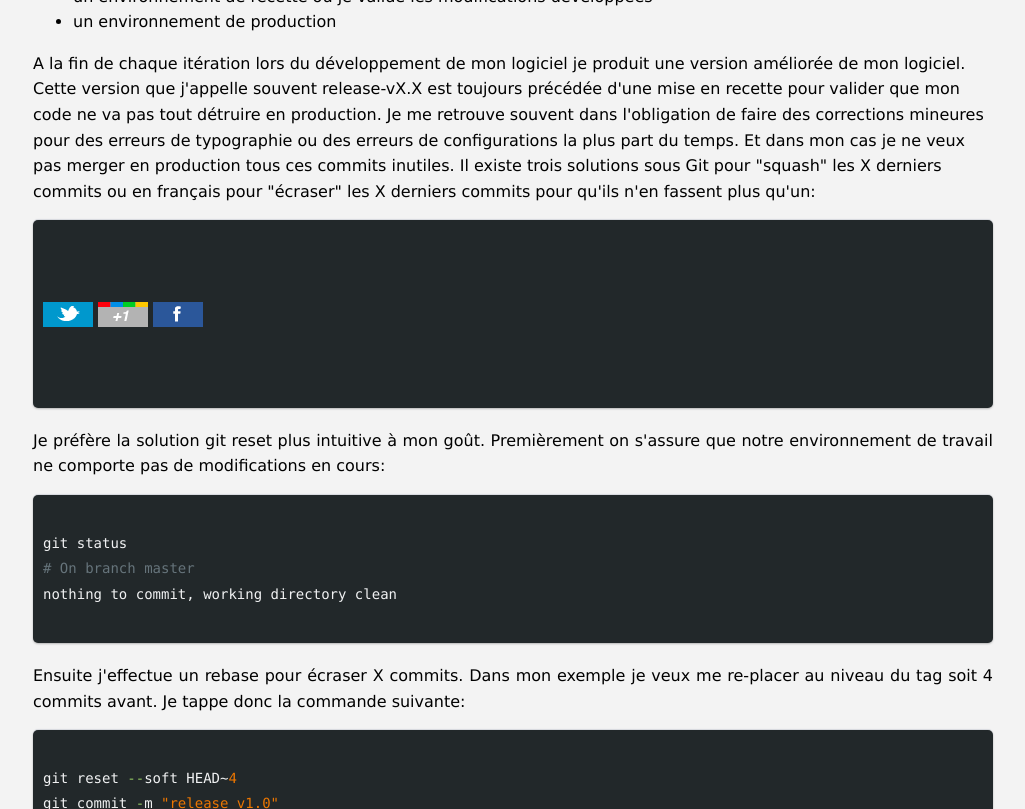
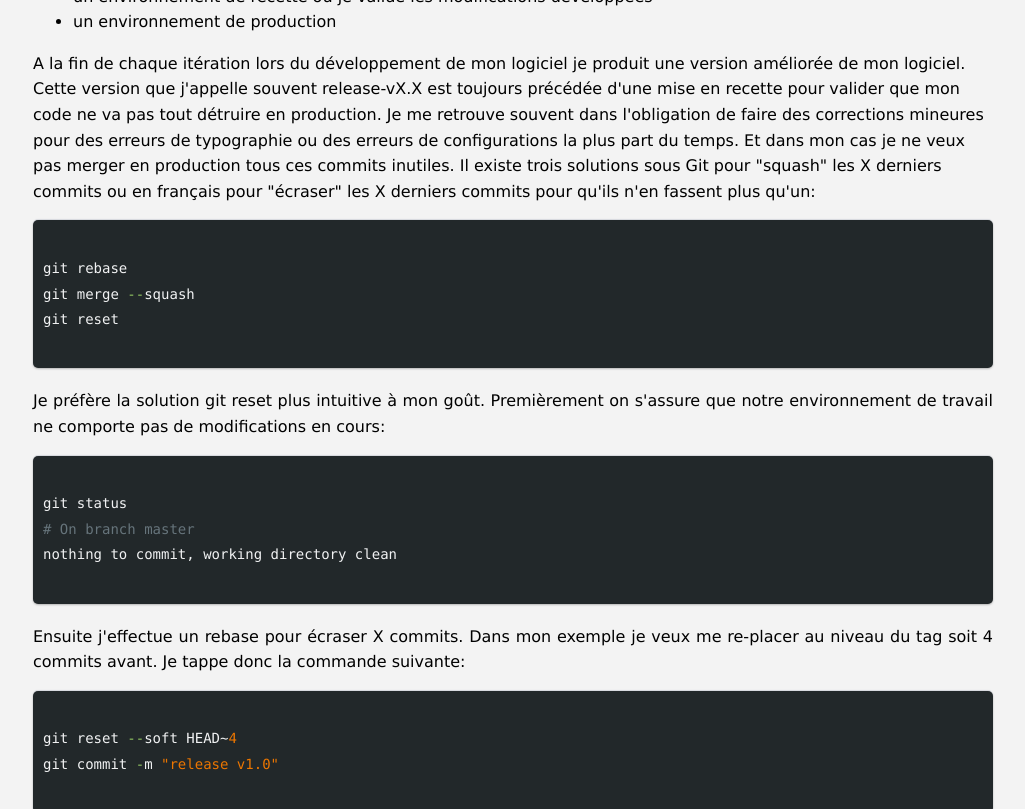
Before and after one commit to guillaumevincent/guillaumevincent.com, a Jekyll site: the page built from _posts/2013-01-03-Git-pour-les-nuls-annuler_les_x_derniers_commit.md, in a window 1280 px wide and 900 px high, scrolled down 628 px, cut to the strip 0-809 px from the top of the window. Shown: the whole strip, without its empty margins (127-1152 px from the left). Built offline with Jekyll 4.4.1, drawn with Linux system fonts in a browser that asks for light colours; nearby versions of some CDN libraries; comment, search, counter and statistics services are not loaded.

Commit message:
remove production.sh

```diff
--- a/_posts/2013-01-03-Git-pour-les-nuls-annuler_les_x_derniers_commit.md
+++ b/_posts/2013-01-03-Git-pour-les-nuls-annuler_les_x_derniers_commit.md
@@ -22,13 +22,11 @@ Et dans mon cas je ne veux pas merger en production tous ces commits inutiles.
 Il existe trois solutions sous Git pour "squash" les X derniers commits ou en français pour "écraser" les X derniers commits pour qu'ils n'en fassent plus qu'un:
 </p>
 <pre>
-<div id="social" class="wrapper clearfix">
-	<ul id="social_icon">
-		<li id="panel1"><a id="twitter" href="" onclick="javascript:window.open(this.href, '', 'menubar=no,toolbar=no,resizable=yes,scrollbars=yes,height=500,width=600');return false;"></a></li>
-		<li id="panel2"><a id="googleplus" href="" onclick="javascript:window.open(this.href, '', 'menubar=no,toolbar=no,resizable=yes,scrollbars=yes,height=500,width=600');return false;"></a></li>
-		<li id="panel3"><a id="facebook" href="" onclick="javascript:window.open(this.href, '', 'menubar=no,toolbar=no,resizable=yes,scrollbars=yes,height=500,width=600');return false;"></a></li>
-	</ul>
-</div>
+<code data-language="BashSessionLexer">
+git rebase
+git merge --squash
+git reset
+</code>
 </pre>
 <p>
 	Je préfère la solution git reset plus intuitive à mon goût.
```
Also changed, not shown: 1 other file.
